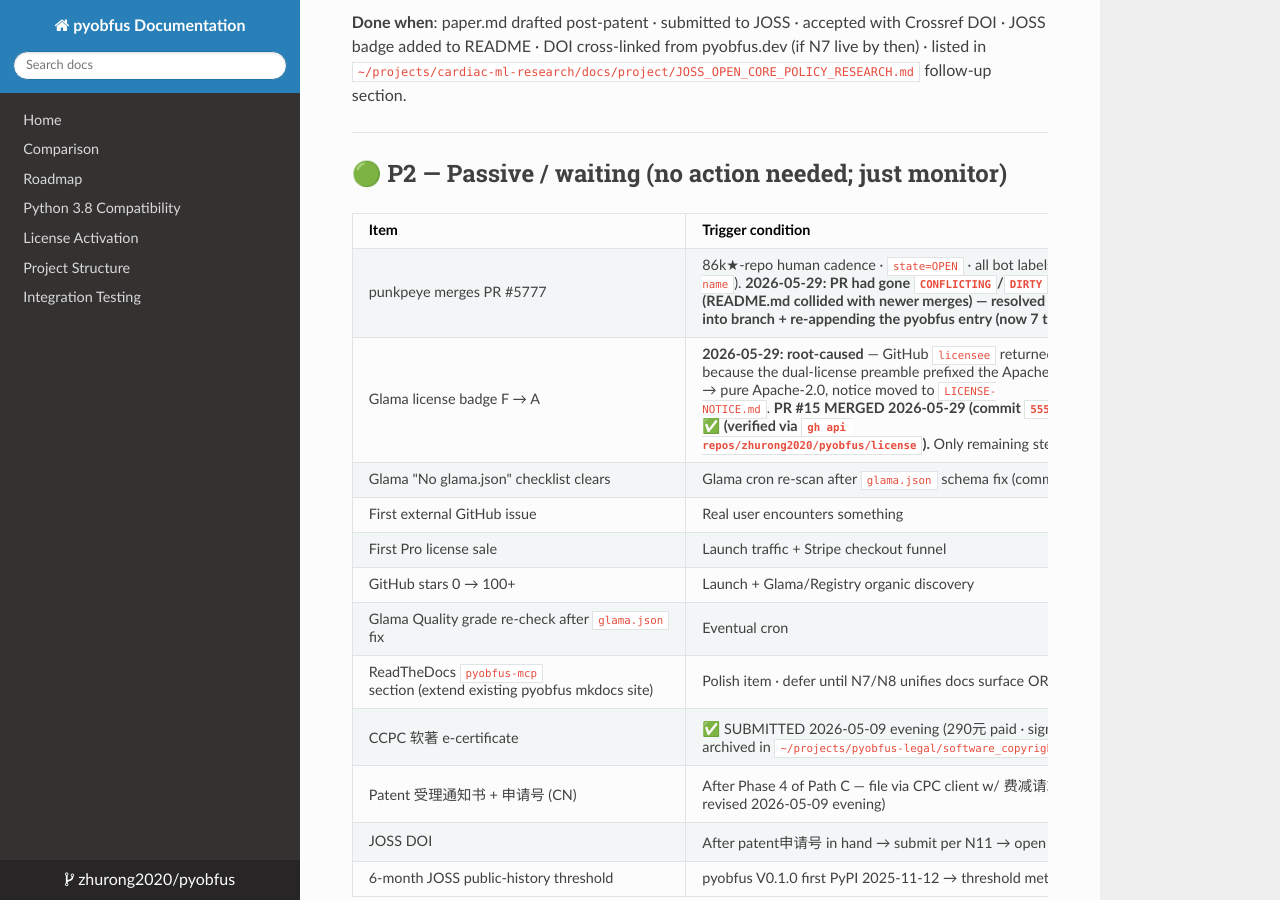
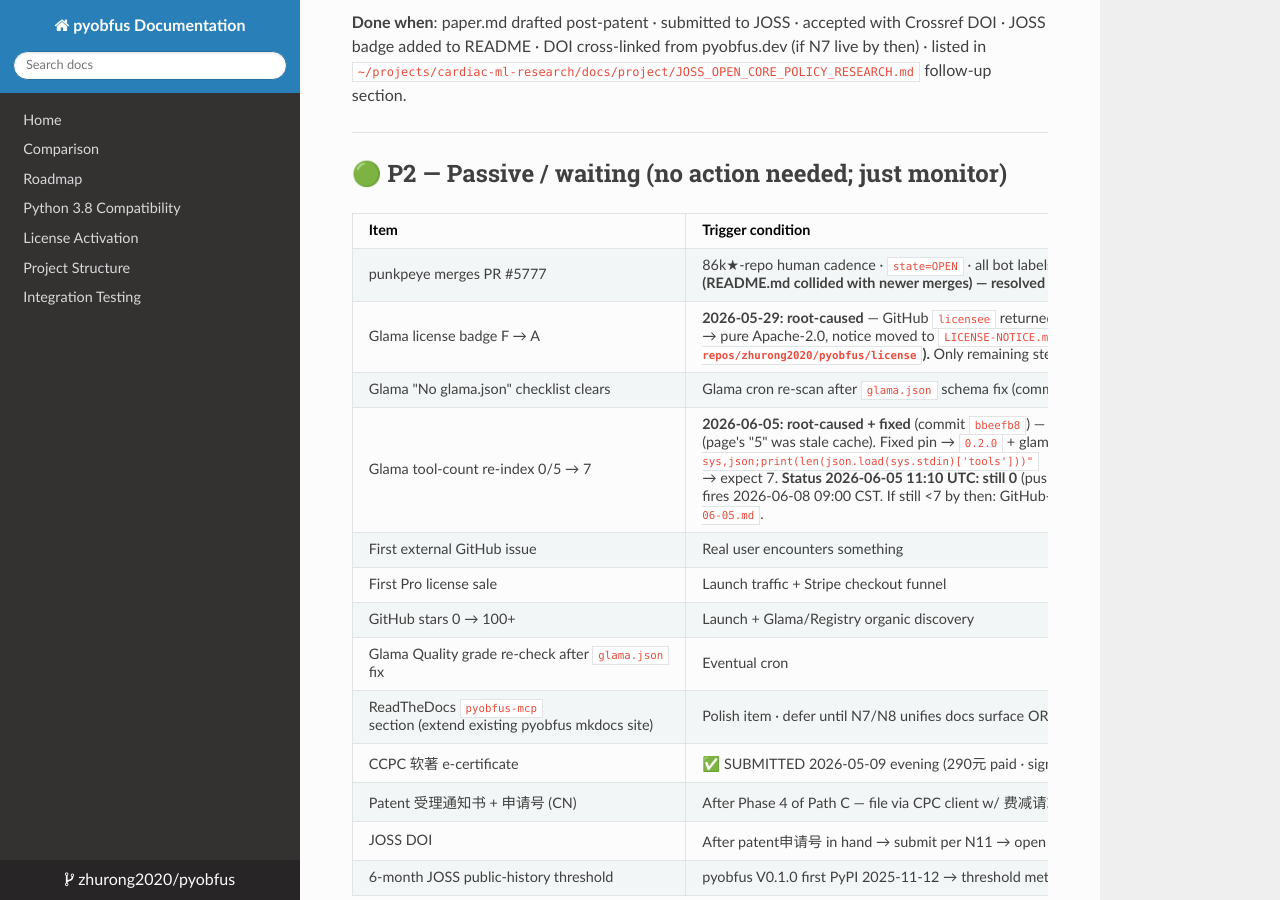
Before and after one commit to zhurong2020/pyobfus, an MkDocs documentation site: the page built from docs/POST_V0.4_TODO.md, in a window 1280 px wide and 900 px high, scrolled down 19011 px. Built offline with MkDocs 1.6.1, drawn with Linux system fonts in a browser that asks for light colours; nearby versions of some CDN libraries.

Commit message:
docs(POST_V0.4_TODO): track Glama tool-count re-index as P2 passive item
Records the 2026-06-05 Dockerfile fix verification status (still tools:[]
at 11:10 UTC, ~1.7h post-push) + scheduled auto-recheck routine
trig_01QA5dyJhcWihr4XLmbw7n4D firing 2026-06-08, plus the manual rebuild
fallback (GitHub-login Glama / Report Issue) if still <7 by then.

Co-Authored-By: Claude Opus 4.8 (1M context) <noreply@anthropic.com>

```diff
--- a/docs/POST_V0.4_TODO.md
+++ b/docs/POST_V0.4_TODO.md
@@ -451,6 +451,7 @@ So target submission window = **2026-Q3 / Q4** (after v0.5 ships on PyPI per Pat
 | punkpeye merges PR #5777 | 86k★-repo human cadence · `state=OPEN` · all bot labels green (`has-emoji`/`has-glama`/`valid-name`). **2026-05-29: PR had gone `CONFLICTING`/`DIRTY` (README.md collided with newer merges) — resolved by merging `upstream/main` into branch + re-appending the pyobfus entry (now 7 tools); GitHub back to `MERGEABLE`.** | 3-7 days typical |
 | Glama license badge F → A | **2026-05-29: root-caused** — GitHub `licensee` returned `NOASSERTION` because the dual-license preamble prefixed the Apache text; Glama mirrors that field. Fix: `LICENSE` → pure Apache-2.0, notice moved to `LICENSE-NOTICE.md`. **PR #15 MERGED 2026-05-29 (commit `5556f8b`); GitHub now reports `spdx_id=Apache-2.0` ✅ (verified via `gh api repos/zhurong2020/pyobfus/license`).** Only remaining step is passive: Glama cron re-crawl flips the badge F → A. | 1-3 days (Glama crawl) |
 | Glama "No glama.json" checklist clears | Glama cron re-scan after `glama.json` schema fix (commit `8d92487`) | 1-3 days |
+| Glama tool-count re-index 0/5 → 7 | **2026-06-05: root-caused + fixed** (commit `bbeefb8`) — `pyobfus_mcp/Dockerfile` pinned crash-on-startup `0.1.1` → Glama introspection got no running server → API `tools:[]` (page's "5" was stale cache). Fixed pin → `0.2.0` + glama.yaml/README 5→7. **Verify**: `curl -s https://glama.ai/api/mcp/v1/servers/zhurong2020/pyobfus \| python3 -c "import sys,json;print(len(json.load(sys.stdin)['tools']))"` → expect 7. **Status 2026-06-05 11:10 UTC: still 0** (pushed ~1.7h prior; Glama not yet rebuilt). Auto-recheck scheduled remote routine `trig_01QA5dyJhcWihr4XLmbw7n4D` fires 2026-06-08 09:00 CST. If still <7 by then: GitHub-login Glama → server-page rebuild, or page "Report Issue". Root-cause memory: `glama_introspection_dockerfile_pin_2026-06-05.md`. | 1-3 days (Glama container rebuild) |
 | First external GitHub issue | Real user encounters something | depends on launch |
 | First Pro license sale | Launch traffic + Stripe checkout funnel | depends on launch |
 | GitHub stars 0 → 100+ | Launch + Glama/Registry organic discovery | depends on launch |
```
